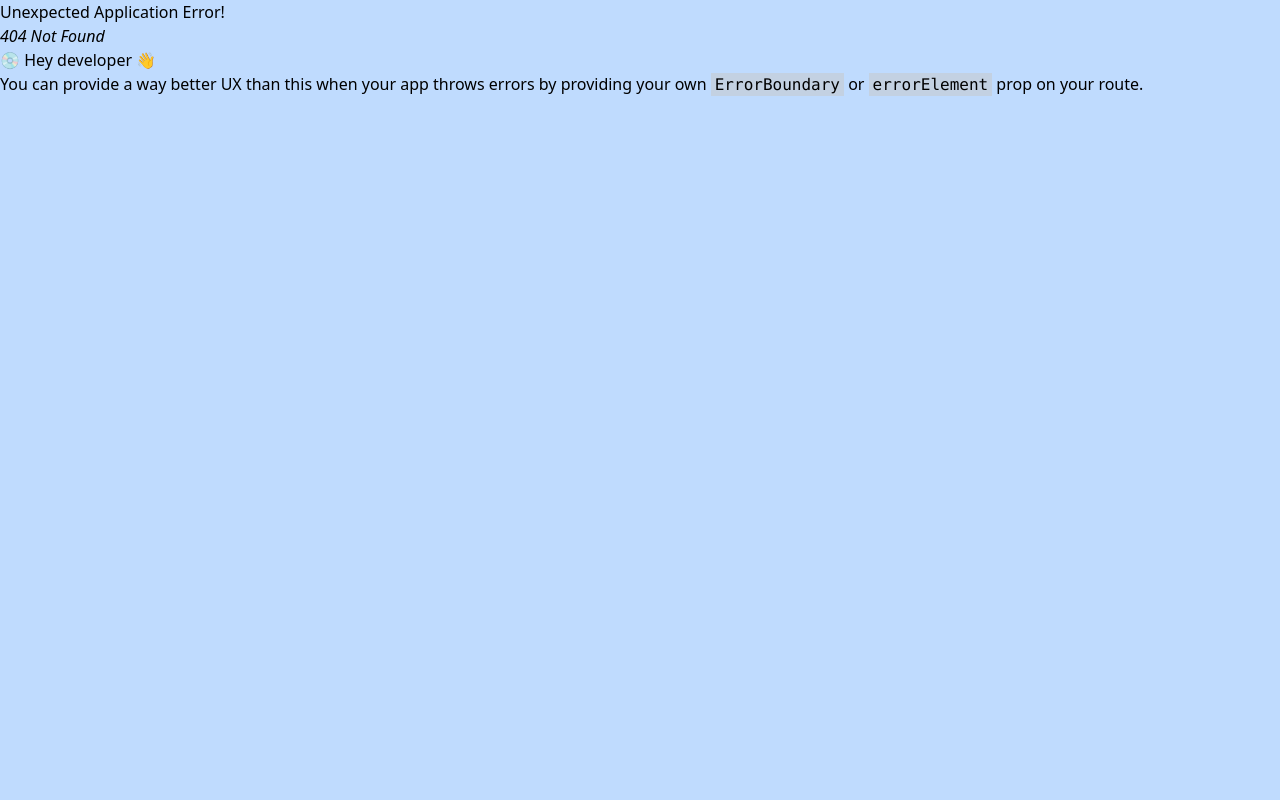
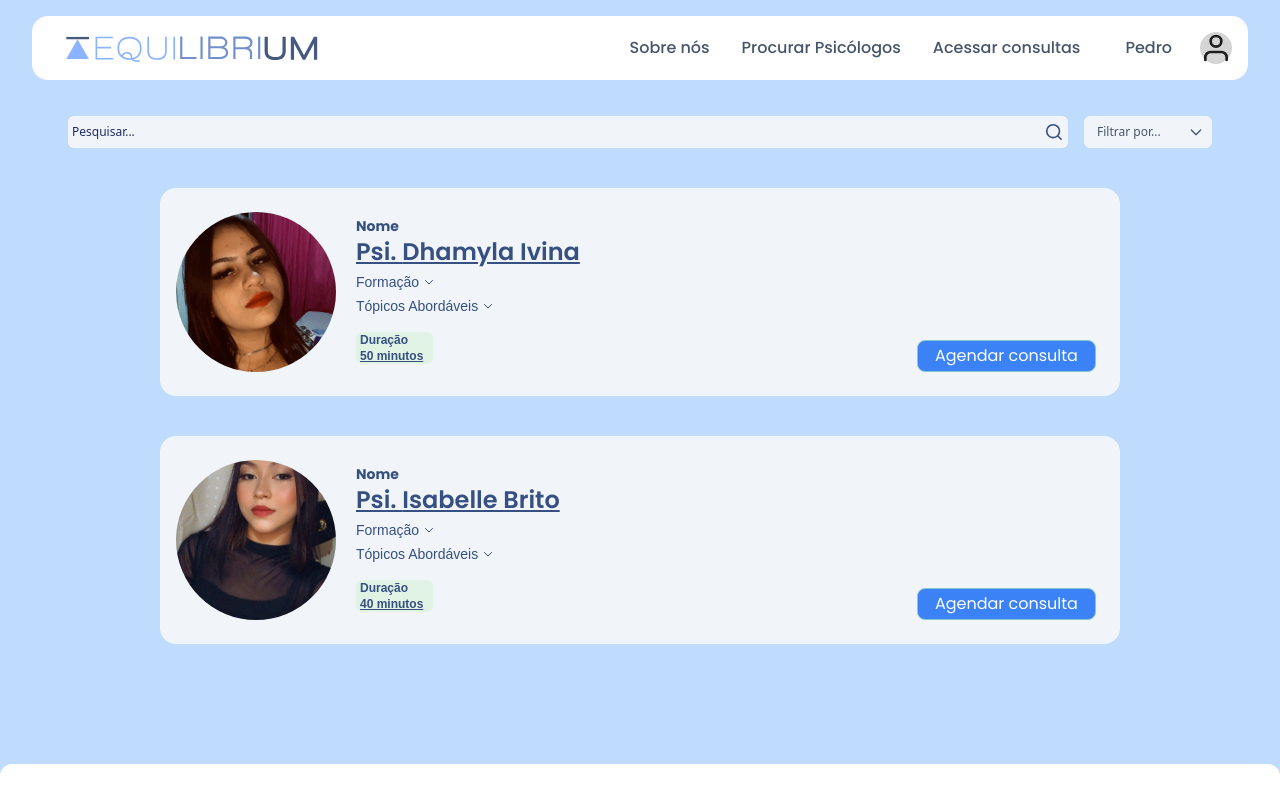
Before and after one commit to ChHenrique/equilibrium, a React (Vite) app in the folder frontend/: page /search in a window 1280 px wide. Before the commit this address had no page. Built offline with nearby package versions, Linux system fonts and the light colour scheme.

Commit message:
arrumando umas coisas

```diff
--- a/frontend/src/components/Header-seach.jsx
+++ b/frontend/src/components/Header-seach.jsx
@@ -1,14 +1,14 @@
 import { HeaderLink } from './header-link'
 import { Logo } from './logo'
-import  User_null from '../assets/images/user_null.svg'
+
 
 const LINKS = [
-  { name: 'Sobre nós', href: '#'},
-  { name: 'Procurar Psicólogos', href: '/sobre' },
+  { name: 'Sobre nós', href: '/sobre'},
+  { name: 'Procurar Psicólogos', href: '#' },
   {name: 'Acessar consultas', href: '/consulta_pc'}
 ]
 
-export function Header_seach() {
+export function Header_seach({foto,nome}) {
   return (
     <div
       id="Header"
@@ -24,8 +24,8 @@ export function Header_seach() {
         ))}
         <div className='h-20 w-2/12 justify-end items-center flex m-4'>
 
-               <h1 className='font-poppins text-base font-medium text-slate-600 hover:text-hover hover:font-semibold transition ease min-w-fit duration-200 cursor-pointer mr-7'>Pedro</h1>
-               <img src={User_null} alt="Foto de Perfil" className='h-8'/>
+               <h1 className='font-poppins text-base font-medium text-slate-600 hover:text-hover hover:font-semibold transition ease min-w-fit duration-200 cursor-pointer mr-7'>{nome}</h1>
+               <img src={foto} alt="Foto de Perfil" className='h-8'/>
 
         </div>
       </div>
--- a/frontend/src/components/headerDash.jsx
+++ b/frontend/src/components/headerDash.jsx
@@ -4,9 +4,9 @@ import { Logo } from './logo'
 import  User_null from '../assets/images/user_null.svg'
 
 const LINKS = [
-  { name: 'Início', href: '#'},
+  { name: 'Início', href: '/homepage'},
   { name: 'Sobre nós', href: '/sobre' },
-  {name: 'Procurar Psicólogos', href: '#'}
+  {name: 'Procurar Psicólogos', href: '/search'}
 ]
 
 export function HeaderDash() {
--- a/frontend/src/pages/Dashboard/principal.jsx
+++ b/frontend/src/pages/Dashboard/principal.jsx
@@ -6,7 +6,7 @@ import { Footer } from "../../components/footer.jsx";
 
 export function Dashboard(){
     return(
-<div className="w-screen h-[120vh] bg-primary-300 justify-center flex items-center flex-col font-poppins">
+<div className="w-screen h-[120vh] bg-primary-300 justify-center flex items-center flex-col font-poppins overflow-x-hidden">
  <HeaderDash/>
 
  <Camp_Dash/>
--- a/frontend/src/pages/Dashboard/sections/Chats.jsx
+++ b/frontend/src/pages/Dashboard/sections/Chats.jsx
@@ -57,7 +57,6 @@ export function Chats() {
                         <svg width="50" height="50" viewBox="0 0 50 50" fill="none" xmlns="http://www.w3.org/2000/svg" className="h-9 w-9">
                             <path d="M45.8337 4.16663L22.917 27.0833M45.8337 4.16663L31.2503 45.8333L22.917 27.0833M45.8337 4.16663L4.16699 18.75L22.917 27.0833" stroke="currentColor" stroke-width="4" stroke-linecap="round" stroke-linejoin="round" />
                         </svg>
-
                     </button>
                 </div>
             </div>
--- a/frontend/src/pages/registration/registration.pc/sections/footer.jsx
+++ b/frontend/src/pages/registration/registration.pc/sections/footer.jsx
@@ -10,7 +10,7 @@ export function Footer({ formRef, setErrors }) {
             <button
                 type ="button"
                 onClick ={handleClick}
-                className ="bg-[#3B82F6] text-white border border-[#3B82F6] w-[350px] h-[35px] rounded-[10px] font-satoshi font-extrabold text-[17px] mt-[30px] hover:bg-[#1c3b79] transition-all duration-200 hover:rounded-[15px] mr-1"
+                className ="bg-[#3B82F6] text-white border border-[#3B82F6] w-[350px] h-[35px] rounded-[10px] font-satoshi font-extrabold text-[17px] mt-10 hover:bg-[#1c3b79] transition-all duration-200 hover:rounded-[15px] mr-1"
             >
                 Registrar
             </button>
--- a/frontend/src/pages/registration/registration.pc/sections/form.jsx
+++ b/frontend/src/pages/registration/registration.pc/sections/form.jsx
@@ -8,7 +8,7 @@ export const Form = forwardRef(({ errors = {} }, ref) => {
     return (
         <article className="flex flex-col justify-center items-center p-5 w-full max-w-4xl h-auto font-satoshi-Regular">
 
-            <form ref={ref} method="post" className="w-4/6 max-w-1xl h-auto mt-2 ml-5">
+            <form ref={ref} method="post" className="w-4/6 max-w-1xl h-auto mt-12 ml-5">
 
                 <Name
                     nameError={errors.name}
--- a/frontend/src/pages/seach/index.jsx
+++ b/frontend/src/pages/search/index.jsx
@@ -2,12 +2,13 @@ import { Header_seach } from "../../components/Header-seach";
 import { Pesquisar } from "./sections/pesquisar";
 import { Seach_psicologos } from "./sections/psicologos";
 import { Footer } from "../../components/footer";
+import  User_null from '../../assets/images/user_null.svg'
 
 export function Seach() {
     return(
 
     <div className="bg-primary-300  h-screen w-screen flex flex-col items-center overflow-x-auto scrollbar-thin">
-        <Header_seach/>
+        <Header_seach nome="Pedro" foto={User_null}/>
         <Pesquisar/>
         <Seach_psicologos/>
         <Footer/>
--- a/frontend/src/pages/seach/sections/pesquisar.jsx
+++ b/frontend/src/pages/search/sections/pesquisar.jsx
@@ -7,6 +7,9 @@ export function Pesquisar() {
 
     // Função para alternar o estado do dropdown
     const handleToggle = () => setIsOpen(!isOpen);
+
+    // Função que seleciona o filtrar
+    const [selected, setSelected] = useState('');
 
     return (
         <div className="flex items-center justify-center flex-col">
@@ -39,7 +42,7 @@ export function Pesquisar() {
                         onClick={handleToggle} // Alterna o estado do dropdown ao clicar
                         className="appearance-none border border-[#F1F5F9] text-slate-600 text-xs h-[4vh] w-[10vw] bg-[#F1F5F9] rounded-[6px] pl-3 pr-10 focus:outline-none"
                     >
-                        <option value="">Filtrar por...</option>
+                        <option className = "hover:bg-[#1d59cf]" value="">Filtrar por...</option>
                         <option value="psicologo-infantil">Psicólogo Infantil</option>
                         <option value="psicologo-casal">Psicólogo Casal</option>
                         <option value="psicologo-adulto">Psicólogo Adulto</option>
--- a/frontend/src/pages/seach/sections/psicologos.jsx
+++ b/frontend/src/pages/search/sections/psicologos.jsx
@@ -1,15 +1,15 @@
 import { Psicologo } from "../informações_psicologos/info_psicologo1";
 
 import DH from "../../../assets/images/dhamyla_ivina.png"
-
+import Belinha from "../../../assets/images/isabelle_brito.png"
 
 export function Seach_psicologos() {
     return (
         <section className="flex flex-col items-center space-y-10 w-[75vw] h-[80vh] mt-10 px-4 md:px-8">
 
-            <Psicologo nome="Dhamyla" foto={DH} tempConsulta="50 minutos"/>
+            <Psicologo nome="Dhamyla Ivina" foto={DH} tempConsulta="50 minutos"/>
 
-            <div></div>
+            <Psicologo nome = "Isabelle Brito" foto = {Belinha} tempConsulta= "40 minutos"/>
 
             <div></div>
 
--- a/frontend/src/routes.jsx
+++ b/frontend/src/routes.jsx
@@ -10,7 +10,7 @@ import { Registration_psi } from './pages/registration/registration.psi/index.js
 import { Login_pc } from "./pages/Logins/Login.pc/Index.jsx";
 import { Login_psi } from "./pages/Logins/Login.psi/index.jsx";
 
-import { Seach } from "./pages/seach/index.jsx";
+import { Seach } from "./pages/search/index.jsx";
 
 export const routes = createBrowserRouter([
   {
@@ -45,7 +45,7 @@ export const routes = createBrowserRouter([
         element: <Login_psi />
       },
       {
-        path: '/seach',
+        path: '/search',
         element: <Seach />
       },
       {
```
Also changed, not shown: frontend/src/pages/search/informações_psicologos/info_psicologo1.jsx (renamed from frontend/src/pages/seach/informações_psicologos/info_psicologo1.jsx).
